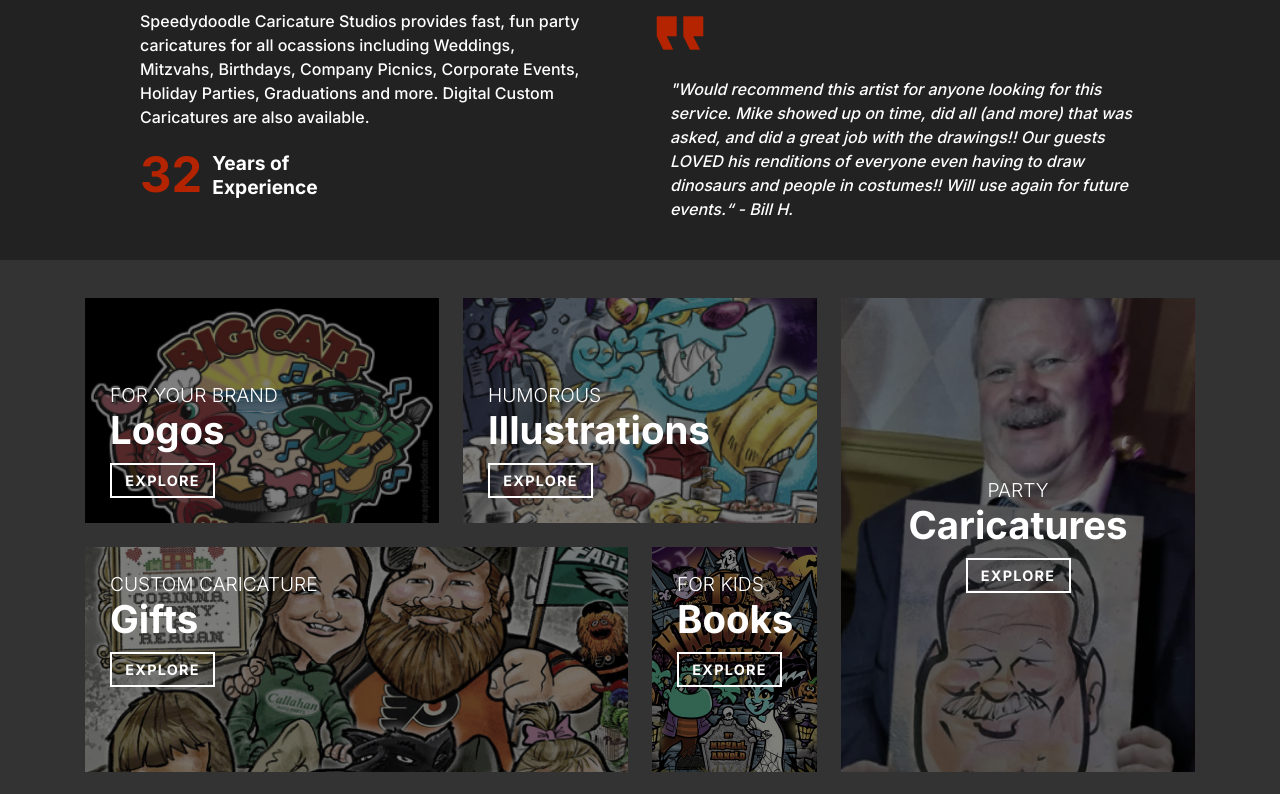
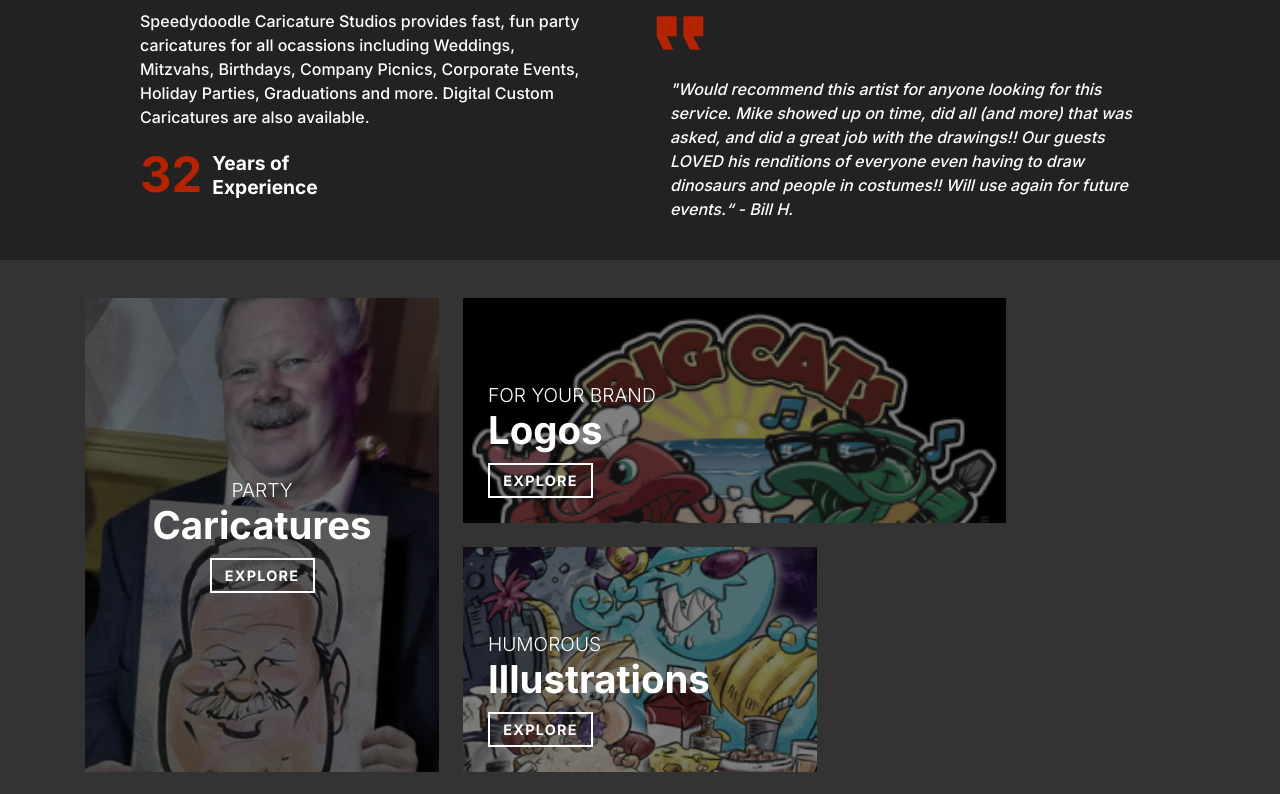
Before and after one commit to carnoldcoding/speedydoodle, a React (Create React App) app: page /homepage in a window 1280 px wide. Shown: the part 662-1456 px from the top of the page. Built offline with nearby package versions, Linux system fonts and the light colour scheme.

Commit message:
moved desktop orientation of home iconography

```diff
--- a/src/components/HomeMenu/styles.js
+++ b/src/components/HomeMenu/styles.js
@@ -90,7 +90,7 @@ export const HomeMenuSection = styled.section`
         background-image: url(${logos});
         background-size: cover;
 
-        grid-column: 1 / 3;
+        grid-column: 3 / 6;
         grid-row: 1;
 
         display: flex;
@@ -114,7 +114,7 @@ export const HomeMenuSection = styled.section`
         display: flex;
         flex-direction: column;
         justify-content: flex-start;
-        grid-column: 4/5;
+        grid-column: 6 / 7;
       }
 
       &.parties {
@@ -125,7 +125,7 @@ export const HomeMenuSection = styled.section`
           background-position: bottom;
         }
 
-        grid-column: 5 / 7;
+        grid-column: 1 / 3;
         grid-row: 1 / 3;
         display: flex;
         align-items: center;
```
